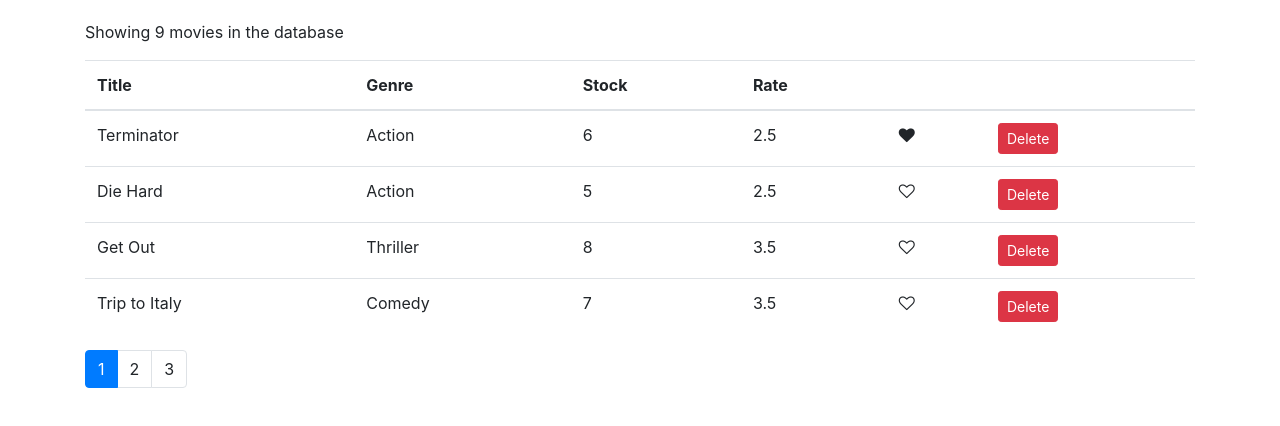
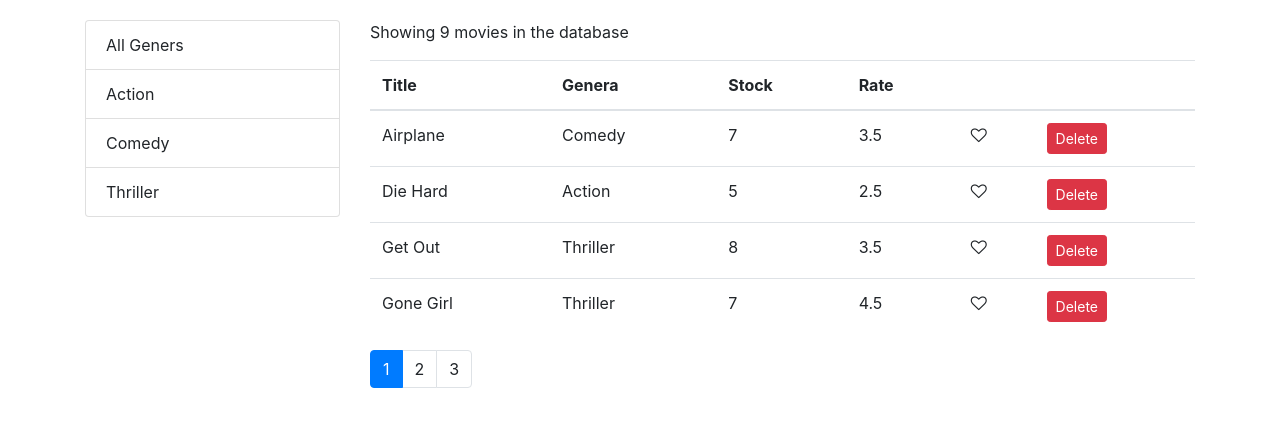
Before and after one commit to MennaRamadan/vidly-demo-2, a React (Create React App) app: page / in a window 1280 px wide. Shown: the top 426 px of the page. Built offline with nearby package versions, Linux system fonts and the light colour scheme.

Commit message:
working on sorting and category

```diff
--- /dev/null
+++ b/src/components/common/listGroup.jsx
@@ -0,0 +1,19 @@
+import React, { Component } from 'react';
+
+const ListGroup = (props) => {
+    const {items, textProperty, valueProperty, selectedItem, onItemSelect} = props;
+
+    return <ul className="list-group">
+                {items.map(item =>
+                    <li onClick={ () => onItemSelect(item)} key={item[valueProperty]} className={item === selectedItem? "list-group-item active" : "list-group-item"}>
+                    {item[textProperty]}</li>)}
+            </ul>;
+}
+
+//as default value for the list
+ListGroup.defaultProps = {
+    textProperty: 'name',
+    valueProperty: '_id'
+}
+
+export default ListGroup;
--- /dev/null
+++ b/src/components/common/tableHeader.jsx
@@ -0,0 +1,27 @@
+import React , {Component} from 'react';
+
+class TableHeader extends Component {
+
+    raiseSort = path => {
+        const sortColumn = {...this.props.sortColumn};
+        if(sortColumn.path === path)
+           sortColumn.order = (sortColumn.order === 'asc') ? 'desc': 'asc';
+       else
+           {
+               sortColumn.path = path;
+               sortColumn.order = 'asc';
+           }
+
+           this.props.onSort(sortColumn);
+    }
+
+    render() {
+        return <thead>
+                    <tr>
+                        {this.props.columns.map(column => (<th key={column.path || column.key} onClick={() => this.raiseSort(column.path)}> {column.label} </th>))}
+                    </tr>
+                </thead>;
+    }
+}
+
+export default TableHeader;
--- a/src/components/movies.jsx
+++ b/src/components/movies.jsx
@@ -1,15 +1,26 @@
 import React, { Component } from 'react';
 import {getMovies} from '../services/fakeMovieService';
-import Like from './common/like';
+import {getGenres} from '../services/fakeGenreService';
 import Pagination from './common/pagination';
 import Paginate from '../utils/paginate';
+import ListGroup from './common/listGroup';
+import MoviesTable from './moviesTable';
+import _ from 'lodash';
 
 class Movies extends Component {
     state = {
-        movies: getMovies(),
+        movies: [],
+        geners: [],
         currentPage: 1,
-        pageSize: 4
+        pageSize: 4,
+        sortColumn: {path: 'title', order: 'asc'}
      };
+
+     //this will call after rendering in the dom
+     componentDidMount(){
+        const geners = [{name: 'All Geners' }, ...getGenres()];
+        this.setState({movies: getMovies() , geners})
+     }
 
      hanleDelete = (movie) => {
         const movies = this.state.movies.filter( m => m._id !== movie._id);
@@ -29,46 +40,46 @@ class Movies extends Component {
          this.setState({currentPage : page});
      }
 
+     handleGenraSelect = genre => {
+         this.setState({selectedGenre: genre, currentPage: 1});
+     }
+
+     handleSort = sortColumn => {
+         this.setState({ sortColumn})
+     }
+
     render() {
         const {length : count} = this.state.movies;
-        const {pageSize, currentPage, movies: allMovies} = this.state;
+        const {pageSize, currentPage, sortColumn, selectedGenre, movies: allMovies} = this.state;
 
-        const movies = Paginate(allMovies, currentPage, pageSize);
+        const filtered = selectedGenre && selectedGenre._id ? allMovies.filter(m => m.genre._id === selectedGenre._id) : allMovies;
+        const sorted = _.orderBy(filtered, [sortColumn.path], [sortColumn.order])
+        const movies = Paginate(sorted, currentPage, pageSize);
+        // const movies = Paginate(filtered, currentPage, pageSize);
 
         if(count === 0) return <p>There are no movies in the database</p>
         return(
-        <React.Fragment>
-        <p>Showing {count} movies in the database</p>
-        <table className="table">
-            <thead>
-                <tr>
-                    <th>Title</th>
-                    <th>Genre</th>
-                    <th>Stock</th>
-                    <th>Rate</th>
-                    <th></th>
-                    <th></th>
-                </tr>
-            </thead>
-            <tbody>
-                {movies.map(movie =>(
-                <tr key={movie._id}>
-                    <td>{movie.title}</td>
-                    <td>{movie.genre.name}</td>
-                    <td>{movie.numberInStock}</td>
-                    <td>{movie.dailyRentalRate}</td>
-                    <td><Like liked={movie.liked} onClick={() => this.handleLike(movie)}/></td>
-                    <td><button className="btn btn-danger btn-sm" onClick={ () =>this.hanleDelete(movie)}>Delete</button></td>
-                </tr>
-                ))}
-            </tbody>
-        </table>
-        <Pagination
-         itemsCount={count}
-          pageSize={pageSize}
-          currentPage= {currentPage}
-           onPageChanged={this.handlePageChanged}/>
-        </React.Fragment>)
+        <div className="row">
+            <div className="col-3">
+                <ListGroup items={this.state.geners}
+                    selectedItem= {this.state.selectedGenre}
+                    onItemSelect={this.handleGenraSelect}/>
+            </div>
+            <div className="col">
+                    <p>Showing {filtered.length} movies in the database</p>
+                    <MoviesTable
+                        movies={movies}
+                        sortColumn = {sortColumn}
+                        onDelete={this.hanleDelete}
+                        onLike={this.handleLike}
+                        onSort={this.handleSort}/>
+                    <Pagination
+                    itemsCount={filtered.length}
+                    pageSize={pageSize}
+                    currentPage= {currentPage}
+                    onPageChanged={this.handlePageChanged}/>
+            </div>
+        </div>)
     }
 }
 
--- /dev/null
+++ b/src/components/moviesTable.jsx
@@ -0,0 +1,37 @@
+import React, { Component } from 'react';
+import Like from './common/like';
+import TableHeader from './common/tableHeader';
+
+class MoviesTable extends Component {
+
+    columns = [
+        {path: 'title', label: 'Title'},
+        {path: 'genera.name', label: 'Genera'},
+        {path: 'numberInStock', label: 'Stock'},
+        {path: 'dailyRentalRate', label: 'Rate'},
+        {key:'like'},
+        {key:'delete'}
+    ];
+
+    render() {
+        const {movies , onDelete, onLike,sortColumn,onSort} = this.props;
+
+            return   <table className="table">
+                        <TableHeader columns={this.columns} sortColumn={sortColumn} onSort={onSort}/>
+                        <tbody>
+                            {movies.map(movie =>(
+                            <tr key={movie._id}>
+                                <td>{movie.title}</td>
+                                <td>{movie.genre.name}</td>
+                                <td>{movie.numberInStock}</td>
+                                <td>{movie.dailyRentalRate}</td>
+                                <td><Like liked={movie.liked} onClick={() => onLike(movie)}/></td>
+                                <td><button className="btn btn-danger btn-sm" onClick={ () => onDelete(movie)}>Delete</button></td>
+                            </tr>
+                            ))}
+                        </tbody>
+                    </table>;
+    }
+}
+
+export default MoviesTable;
```
Also changed, not shown: src/components/common/pagination.jsx (line endings or trailing spaces).
